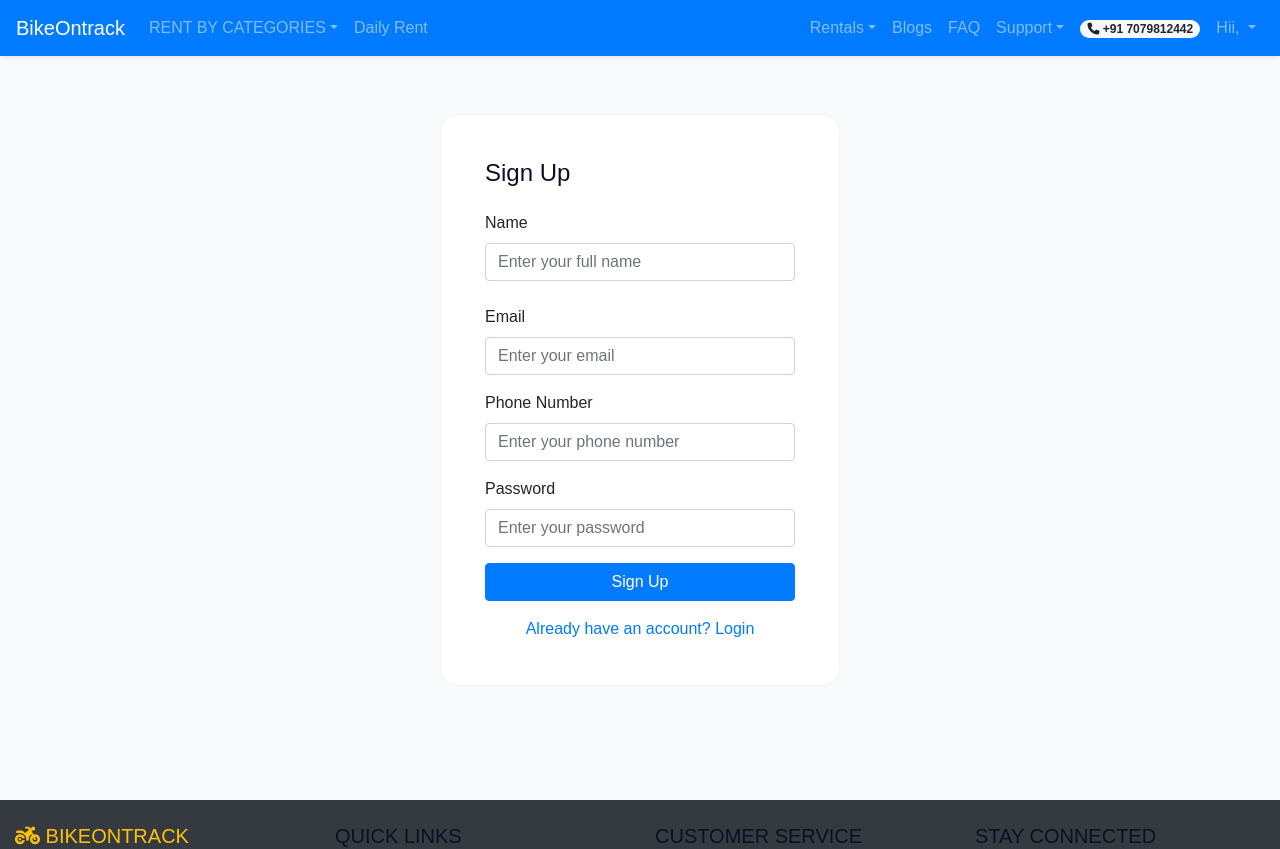
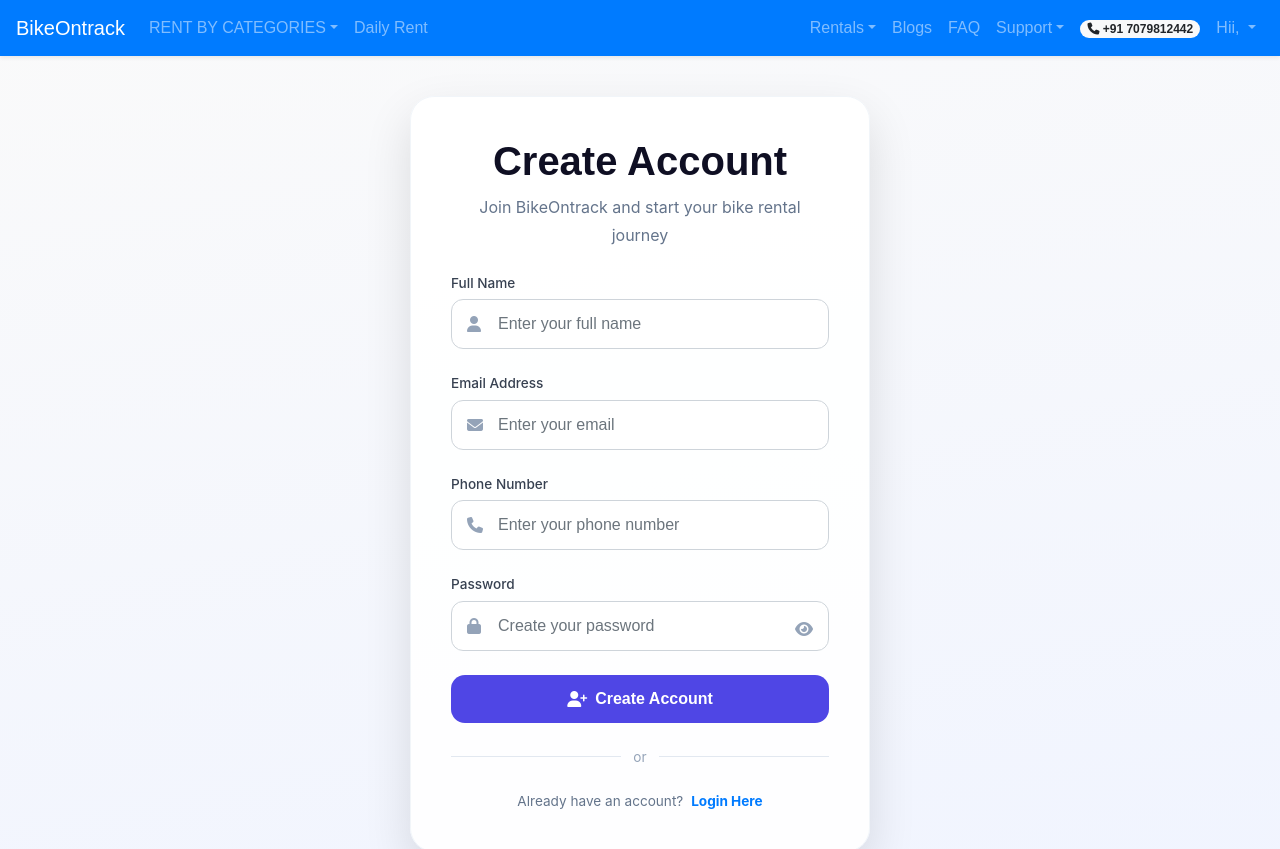
Before and after one commit to rkgupta-dev/bike-rental, a Vue app in the folder frontend/: page /signup in a window 1280 px wide. Shown: the top 849 px of the page. Built offline with nearby package versions, Linux system fonts and the light colour scheme; a web font is replaced by a local one.

Commit message:
feat: redesign authentication pages with improved UI and validation

```diff
--- a/frontend/src/auth/ForgotPassword.vue
+++ b/frontend/src/auth/ForgotPassword.vue
@@ -1,81 +1,158 @@
 <template>
-  <b-container class="d-flex justify-content-center align-items-center vh-100">
-    <b-card
-      class="p-4"
-      title="Forgot Password"
-      style="max-width: 400px; width: 100%"
-    >
+  <section class="section gradient-light min-vh-100 d-flex align-items-center">
+    <b-container class="d-flex justify-content-center align-items-center">
+      <div class="card-app shadow-lg forgot-card">
+        <div class="text-center mb-4">
+          <h2 class="mt-3">Forgot Password?</h2>
+          <p class="text-muted">
+            Enter your registered email and we'll send your login password.
+          </p>
+        </div>
+
         <b-form @submit.prevent="handleResetPassword">
-        <b-form-group label="Email" label-for="email-input" class="mb-3">
+          <div class="booking-block mb-4">
+            <label class="form-label-app">Registered Email</label>
+            <div class="input-icon-wrap">
+              <i class="fa-solid fa-envelope"></i>
               <b-form-input
-            id="email-input"
                 v-model="email"
                 type="email"
-            placeholder="Enter your email"
+                class="custom-input"
+                placeholder="Enter your email address"
                 required
               ></b-form-input>
-        </b-form-group>
-        <b-button type="submit" variant="primary" block
-          >Reset Password</b-button
+            </div>
+          </div>
+
+          <button
+            type="submit"
+            class="btn-primary-app w-100 justify-content-center"
+            :disabled="loading"
           >
+            <i class="fa-solid fa-paper-plane"></i>
+            {{ loading ? "Sending Password..." : "Send Password To Email" }}
+          </button>
         </b-form>
-      <div class="text-center mt-3">
-        <b-link href="/login">Remembered your password? Login</b-link>
+
+        <div class="text-center mt-4">
+          <router-link to="/login" class="back-login-link">
+            <i class="fa-solid fa-arrow-left"></i> Back To Login
+          </router-link>
         </div>
-      <!-- <div>
-        {{userData.password}}
-      </div> -->
-    </b-card>
+      </div>
     </b-container>
+  </section>
 </template>
 
 <script>
-import emailjs from "emailjs-com"; // Import the EmailJS SDK
+import emailjs from "@emailjs/browser";
 
 export default {
   data() {
     return {
       email: "",
-      userData: JSON.parse(localStorage.getItem("user")) || {}, // Fetch user data from localStorage
+      loading: false,
+      userData: JSON.parse(localStorage.getItem("user")) || {},
     };
   },
+
   methods: {
-    handleResetPassword() {
-      if (this.userData && this.userData.email === this.email) {
+    async handleResetPassword() {
+      if (!this.userData || this.userData.email !== this.email) {
+        this.$bvToast.toast("No account found with this email.", {
+          title: "User Not Found",
+          variant: "danger",
+          solid: true,
+          toaster: "b-toaster-bottom-right",
+        });
+        return;
+      }
+
+      this.loading = true;
+
+      try {
         const templateParams = {
-          to_email: this.email,
-          user_name: this.userData.name,
-          password: this.userData.password,
+          to_email: this.userData.email, // Used for the "To Email" field
+          to_name: this.userData.name, // Maps to {{to_name}}
+          from_name: "BikeOntrack Support", // Maps to {{from_name}}
+          message: `Your requested password is: ${this.userData.password}`, // Maps to {{message}}
         };
 
-        console.log("Template Parameters:", templateParams); // Debugging the template params
-
-        // Send email via EmailJS
-        emailjs
-          .send(
-            "service_timckqh", // Your EmailJS service ID
+        await emailjs.send(
+          "service_7ujssum", // Your EmailJS service ID
           "template_hdhtk0c", // Replace with your actual template ID
           templateParams,
-            "ZDba4pmwJBabKeyGS" // Your EmailJS user ID (public key)
-          )
-          .then((response) => {
-            console.log("Email sent successfully:", response);
-            alert(`Password has been sent to ${this.email}`);
+          "ct_poVQrw5KV3jMW3", // Your EmailJS user ID (public key)
+        );
+
+        this.$bvToast.toast(`Password sent successfully to ${this.email}`, {
+          title: "Email Sent",
+          variant: "success",
+          solid: true,
+          toaster: "b-toaster-bottom-right",
+        });
+
+        setTimeout(() => {
           this.$router.push("/login");
-          })
-          .catch((error) => {
-            console.error("Error sending email:", error); // Detailed error logging
-            alert("Failed to send the password. Please try again.");
-          });
-      } else {
-        alert("No user found with this email address.");
+        }, 1500);
+      } catch (error) {
+        console.error("EmailJS Error:", error);
+
+        this.$bvToast.toast(
+          "Unable to send email. Check EmailJS configuration.",
+          {
+            title: "Mail Failed",
+            variant: "danger",
+            solid: true,
+            toaster: "b-toaster-bottom-right",
+          },
+        );
+      } finally {
+        this.loading = false;
       }
     },
   },
 };
-
 </script>
 
 <style scoped>
-/* No additional styles needed since you prefer not to use custom CSS */
+.input-icon-wrap {
+  position: relative;
+}
+
+.input-icon-wrap > i:first-child {
+  position: absolute;
+  left: 16px;
+  top: 17px;
+  color: var(--color-gray-400);
+  z-index: 2;
+}
+
+.custom-input {
+  padding-left: 46px !important;
+  height: 50px;
+  border-radius: 12px;
+}
+
+.forgot-icon {
+  width: 75px;
+  height: 75px;
+  margin: auto;
+  border-radius: 50%;
+  background: #eef2ff;
+  display: flex;
+  align-items: center;
+  justify-content: center;
+}
+
+.forgot-icon i {
+  font-size: 32px;
+  color: #4238ca;
+}
+
+.back-login-link {
+  font-weight: 600;
+  color: #4238ca;
+  text-decoration: none;
+}
 </style>
--- a/frontend/src/auth/LoginPage.vue
+++ b/frontend/src/auth/LoginPage.vue
@@ -1,39 +1,90 @@
 <template>
-  <b-container class="d-flex justify-content-center align-items-center vh-100">
-    <b-card
-      class="p-4"
-      title="Welcome to BikeOntrack"
-      style="max-width: 380px; width: 100%"
-    >
+  <div class="login-page gradient-light">
+    <b-container class="login-wrapper">
+      <div class="login-center-box animate-fade-up">
+        <div class="login-card-main">
+          <!-- top -->
+          <div class="text-center mb-4">
+            <h2 class="section-title mb-2">Welcome Back</h2>
+            <p class="section-subtitle mb-0">
+              Login to continue your BikeOntrack journey
+            </p>
+          </div>
+
+          <!-- form -->
           <b-form @submit.prevent="handleLogin">
-        <b-form-group label="Phone Number" label-for="phone-input" class="my-4">
+            <!-- phone -->
+            <div class="mb-4">
+              <label class="form-label-app">Phone Number</label>
+              <div class="input-icon-wrap">
+                <i class="fa-solid fa-phone"></i>
                 <b-form-input
-            id="phone-input"
                   v-model="phone"
                   type="tel"
                   placeholder="Enter your phone number"
+                  class="input-app custom-input"
                   required
                 ></b-form-input>
-        </b-form-group>
-        <b-form-group label="Password" label-for="password-input" class="mb-3">
+              </div>
+            </div>
+
+            <!-- password -->
+            <div class="mb-3">
+              <label class="form-label-app">Password</label>
+              <div class="input-icon-wrap password-parent">
+                <i class="fa-solid fa-lock"></i>
                 <b-form-input
-            id="password-input"
                   v-model="password"
-            type="password"
+                  :type="showPassword ? 'text' : 'password'"
                   placeholder="Enter your password"
+                  class="input-app custom-input"
                   required
                 ></b-form-input>
-        </b-form-group>
-        <b-button type="submit" variant="primary" block>Login</b-button>
-      </b-form>
-      <div class="text-left mt-3">
+
+                <span
+                  class="password-toggle"
+                  @click="showPassword = !showPassword"
+                >
+                  <i
+                    :class="
+                      showPassword ? 'fa-solid fa-eye-slash' : 'fa-solid fa-eye'
+                    "
+                  ></i>
+                </span>
+              </div>
+            </div>
+
+            <!-- extra row -->
+            <div class="login-extra-row mb-4">
+              <b-form-checkbox v-model="rememberMe" size="sm">
+                Remember me
+              </b-form-checkbox>
+
               <b-link href="/forgot-password">Forgot Password?</b-link>
             </div>
-      <div class="text-left mt-2">
-        <b-link href="/signup">Don't have an account? Sign Up</b-link>
+
+            <!-- button -->
+            <button
+              type="submit"
+              class="btn-primary-app btn-lg-app login-btn-full"
+            >
+              <i class="fa-solid fa-arrow-right-to-bracket"></i>
+              Login Now
+            </button>
+          </b-form>
+
+          <!-- divider -->
+          <div class="divider-text my-4">or</div>
+
+          <!-- signup -->
+          <div class="signup-text">
+            Don’t have an account?
+            <b-link href="/signup">Create Account</b-link>
           </div>
-    </b-card>
+        </div>
+      </div>
     </b-container>
+  </div>
 </template>
 
 <script>
@@ -42,36 +93,41 @@ export default {
     return {
       phone: "",
       password: "",
+      showPassword: false,
+      rememberMe: false,
     };
   },
-  // created() {
-  //   // Check if the user is already logged in
-  //   const user = JSON.parse(localStorage.getItem("user"));
-  //   if (user) {
-  //     // If the user is logged in, redirect to the home page
-  //     this.$router.push("/");
-  //   }
-  // },
   methods: {
     handleLogin() {
-      // Retrieve the user data from localStorage
       const user = JSON.parse(localStorage.getItem("user"));
 
-      // Check if the user exists and if the entered credentials match
       if (
         user &&
         user.phone === this.phone &&
         user.password === this.password
       ) {
-        // Optionally, store the logged-in user's info in localStorage or a global state
         localStorage.setItem("user", JSON.stringify(user));
+        localStorage.setItem("logged-in", JSON.stringify(true));
 
-        alert(`Hii ${user.name}! You are LoggedIn.`);
-        // Redirect to the dashboard or a protected route
+        this.$bvToast.toast(`Welcome back ${user.name}!`, {
+          title: "Login Successful",
+          variant: "success",
+          solid: true,
+          autoHideDelay: 2500,
+          toaster: "b-toaster-bottom-right",
+        });
+
+        setTimeout(() => {
           this.$router.push("/");
+        }, 1000);
       } else {
-        // Show an alert if the login credentials are incorrect
-        alert("Invalid phone number or password.");
+        this.$bvToast.toast("Invalid phone number or password.", {
+          title: "Login Failed",
+          variant: "danger",
+          solid: true,
+          autoHideDelay: 2500,
+          toaster: "b-toaster-bottom-right",
+        });
       }
     },
   },
@@ -79,5 +135,106 @@ export default {
 </script>
 
 <style scoped>
-/* No additional styles needed since you prefer not to use custom CSS */
+.login-page {
+  min-height: 100vh;
+  display: flex;
+  align-items: center;
+}
+
+.login-wrapper {
+  min-height: 100vh;
+  display: flex;
+  align-items: center;
+  justify-content: center;
+}
+
+.login-center-box {
+  width: 100%;
+  max-width: 460px;
+}
+
+.login-card-main {
+  background: rgba(255, 255, 255, 0.9);
+  backdrop-filter: blur(18px);
+  border: 1px solid var(--color-gray-100);
+  border-radius: var(--radius-2xl);
+  padding: 2.5rem;
+  box-shadow: var(--shadow-xl);
+}
+
+.brand-badge {
+  width: 70px;
+  height: 70px;
+  margin: auto;
+  border-radius: var(--radius-full);
+  background: var(--color-primary-bg);
+  color: var(--color-primary);
+  display: flex;
+  align-items: center;
+  justify-content: center;
+  font-size: 1.5rem;
+}
+
+.input-icon-wrap {
+  position: relative;
+}
+
+.input-icon-wrap > i:first-child {
+  position: absolute;
+  left: 16px;
+  top: 17px;
+  color: var(--color-gray-400);
+  z-index: 2;
+}
+
+.custom-input {
+  padding-left: 46px !important;
+  height: 50px;
+  border-radius: 12px;
+}
+
+.password-parent .custom-input {
+  padding-right: 46px !important;
+}
+
+.password-toggle {
+  position: absolute;
+  right: 16px;
+  top: 16px;
+  cursor: pointer;
+  color: var(--color-gray-400);
+}
+
+.login-extra-row {
+  display: flex;
+  justify-content: space-between;
+  align-items: center;
+  font-size: var(--text-sm);
+}
+
+.login-btn-full {
+  width: 100%;
+  justify-content: center;
+}
+
+.signup-text {
+  text-align: center;
+  color: var(--color-gray-500);
+  font-size: var(--text-sm);
+}
+
+.signup-text a {
+  font-weight: var(--font-bold);
+  margin-left: 4px;
+}
+
+@media (max-width: 575px) {
+  .login-card-main {
+    padding: 2rem 1.3rem;
+  }
+
+  .login-center-box {
+    max-width: 100%;
+  }
+}
 </style>
--- a/frontend/src/auth/SignUpPage.vue
+++ b/frontend/src/auth/SignUpPage.vue
@@ -1,100 +1,335 @@
 <template>
-  <b-container class="d-flex justify-content-center align-items-center vh-100">
-    <b-card class="p-4" title="Sign Up" style="max-width: 400px; width: 100%;">
+  <div class="login-page gradient-light">
+    <b-container class="login-wrapper section">
+      <div class="login-center-box animate-fade-up">
+        <div class="login-card-main">
+          <!-- top -->
+          <div class="text-center mb-4">
+            <h2 class="section-title mb-2">Create Account</h2>
+            <p class="section-subtitle mb-0">
+              Join BikeOntrack and start your bike rental journey
+            </p>
+          </div>
+
+          <!-- form -->
           <b-form @submit.prevent="handleSignup">
-        <b-form-group label="Name" label-for="name-input" class="my-4">
+            <!-- name -->
+            <div class="mb-4">
+              <label class="form-label-app">Full Name</label>
+              <div class="input-icon-wrap">
+                <i class="fa-solid fa-user"></i>
                 <b-form-input
-            id="name-input"
                   v-model="name"
                   type="text"
                   placeholder="Enter your full name"
+                  class="input-app custom-input"
                   required
+                  maxlength="40"
                 ></b-form-input>
-        </b-form-group>
-        <b-form-group label="Email" label-for="email-input" class="mb-3">
+              </div>
+            </div>
+
+            <!-- email -->
+            <div class="mb-4">
+              <label class="form-label-app">Email Address</label>
+              <div class="input-icon-wrap">
+                <i class="fa-solid fa-envelope"></i>
                 <b-form-input
-            id="email-input"
                   v-model="email"
                   type="email"
                   placeholder="Enter your email"
+                  class="input-app custom-input"
                   required
                 ></b-form-input>
-        </b-form-group>
-        <b-form-group label="Phone Number" label-for="phone-input" class="mb-3">
+              </div>
+            </div>
+
+            <!-- phone -->
+            <div class="mb-4">
+              <label class="form-label-app">Phone Number</label>
+              <div class="input-icon-wrap">
+                <i class="fa-solid fa-phone"></i>
                 <b-form-input
-            id="phone-input"
                   v-model="phone"
                   type="tel"
                   placeholder="Enter your phone number"
+                  class="input-app custom-input"
                   required
+                  maxlength="10"
                 ></b-form-input>
-        </b-form-group>
-        <b-form-group label="Password" label-for="password-input" class="mb-3">
+              </div>
+            </div>
+
+            <!-- password -->
+            <div class="mb-4">
+              <label class="form-label-app">Password</label>
+              <div class="input-icon-wrap password-parent">
+                <i class="fa-solid fa-lock"></i>
                 <b-form-input
-            id="password-input"
                   v-model="password"
-            type="password"
-            placeholder="Enter your password"
+                  :type="showPassword ? 'text' : 'password'"
+                  placeholder="Create your password"
+                  class="input-app custom-input"
                   required
+                  minlength="6"
                 ></b-form-input>
-        </b-form-group>
-        <b-button type="submit" variant="primary" block>Sign Up</b-button>
+
+                <span
+                  class="password-toggle"
+                  @click="showPassword = !showPassword"
+                >
+                  <i
+                    :class="
+                      showPassword ? 'fa-solid fa-eye-slash' : 'fa-solid fa-eye'
+                    "
+                  ></i>
+                </span>
+              </div>
+            </div>
+
+            <!-- button -->
+            <button
+              type="submit"
+              class="btn-primary-app btn-lg-app login-btn-full"
+            >
+              <i class="fa-solid fa-user-plus"></i>
+              Create Account
+            </button>
           </b-form>
-      <div class="text-center mt-3">
-        <b-link href="/login">Already have an account? Login</b-link>
+
+          <!-- divider -->
+          <div class="divider-text my-4">or</div>
+
+          <!-- login -->
+          <div class="signup-text">
+            Already have an account?
+            <b-link href="/login">Login Here</b-link>
           </div>
-    </b-card>
+        </div>
+      </div>
     </b-container>
+  </div>
 </template>
 
 <script>
 export default {
   data() {
     return {
-      name: '',
-      email: '',
-      phone: '',
-      password: '',
+      name: "",
+      email: "",
+      phone: "",
+      password: "",
+      showPassword: false,
     };
   },
-  // created() {
-  //   // Check if the user is already sign up
-  //   const user = JSON.parse(localStorage.getItem("user"));
-  //   if (user) {
-  //     // If the user is sing up, redirect to the home page
-  //     this.$router.push("/");
-  //   }
-  // },
   methods: {
     handleSignup() {
-      // Validate if fields are filled
-      if (this.name && this.email && this.phone && this.password) {
-        // Prepare the signup data
+      // Trim values
+      const name = this.name.trim();
+      const email = this.email.trim();
+      const phone = this.phone.trim();
+      const password = this.password.trim();
+
+      // Name validation
+      if (!name) {
+        return this.showToast(
+          "Please enter your full name.",
+          "Validation Error",
+        );
+      }
+
+      if (name.length < 3) {
+        return this.showToast(
+          "Name must be at least 3 characters.",
+          "Validation Error",
+        );
+      }
+
+      // Email validation
+      const emailRegex = /^[^\s@]+@[^\s@]+\.[^\s@]+$/;
+
+      if (!email) {
+        return this.showToast(
+          "Please enter your email address.",
+          "Validation Error",
+        );
+      }
+
+      if (!emailRegex.test(email)) {
+        return this.showToast(
+          "Please enter a valid email address.",
+          "Validation Error",
+        );
+      }
+
+      // Phone validation
+      const phoneRegex = /^[6-9]\d{9}$/;
+
+      if (!phone) {
+        return this.showToast(
+          "Please enter your phone number.",
+          "Validation Error",
+        );
+      }
+
+      if (!phoneRegex.test(phone)) {
+        return this.showToast(
+          "Please enter a valid 10-digit Indian mobile number.",
+          "Validation Error",
+        );
+      }
+
+      // Password validation
+      if (!password) {
+        return this.showToast(
+          "Please enter your password.",
+          "Validation Error",
+        );
+      }
+
+      if (password.length < 6) {
+        return this.showToast(
+          "Password must be at least 6 characters.",
+          "Validation Error",
+        );
+      }
+
+      // Check existing user
+      const existingUser = JSON.parse(localStorage.getItem("user"));
+
+      if (
+        existingUser &&
+        (existingUser.email === email || existingUser.phone === phone)
+      ) {
+        return this.showToast(
+          "Account already exists with this email or phone number.",
+          "Signup Failed",
+        );
+      }
+
+      // Save user
       const signupData = {
-          name: this.name,
-          email: this.email,
-          phone: this.phone,
-          password: this.password,
+        name,
+        email,
+        phone,
+        password,
       };
 
-        // Store user data in localStorage
-        localStorage.setItem('user', JSON.stringify(signupData));
+      localStorage.setItem("user", JSON.stringify(signupData));
 
-        // Optionally, log the data for debugging purposes
-        // console.log('User signed up:', signupData);
-        alert(`SignUp Successfully!`)
+      this.$bvToast.toast("Your account has been created successfully.", {
+        title: "Signup Successful",
+        variant: "success",
+        solid: true,
+        autoHideDelay: 2500,
+        toaster: "b-toaster-bottom-right",
+      });
 
-        // Redirect to the login page after successful signup
-        this.$router.push('/login');
-      } else {
-        // Alert if any required field is missing
-        alert('Please fill in all fields.');
-      }
+      // Reset form
+      this.name = "";
+      this.email = "";
+      this.phone = "";
+      this.password = "";
+
+      setTimeout(() => {
+        this.$router.push("/login");
+      }, 1000);
+    },
+
+    showToast(message, title = "Error") {
+      this.$bvToast.toast(message, {
+        title,
+        variant: "danger",
+        solid: true,
+        autoHideDelay: 2500,
+        toaster: "b-toaster-bottom-right",
+      });
     },
   },
 };
 </script>
 
 <style scoped>
-/* No additional styles needed since you prefer not to use custom CSS */
+.login-page {
+  min-height: 100vh;
+  display: flex;
+  align-items: center;
+}
+
+.login-wrapper {
+  min-height: 100vh;
+  display: flex;
+  align-items: center;
+  justify-content: center;
+}
+
+.login-center-box {
+  width: 100%;
+  max-width: 460px;
+}
+
+.login-card-main {
+  background: rgba(255, 255, 255, 0.9);
+  backdrop-filter: blur(18px);
+  border: 1px solid var(--color-gray-100);
+  border-radius: var(--radius-2xl);
+  padding: 2.5rem;
+  box-shadow: var(--shadow-xl);
+}
+
+.input-icon-wrap {
+  position: relative;
+}
+
+.input-icon-wrap > i:first-child {
+  position: absolute;
+  left: 16px;
+  top: 17px;
+  color: var(--color-gray-400);
+  z-index: 2;
+}
+
+.custom-input {
+  padding-left: 46px !important;
+  height: 50px;
+  border-radius: 12px;
+}
+
+.password-parent .custom-input {
+  padding-right: 46px !important;
+}
+
+.password-toggle {
+  position: absolute;
+  right: 16px;
+  top: 16px;
+  cursor: pointer;
+  color: var(--color-gray-400);
+}
+
+.login-btn-full {
+  width: 100%;
+  justify-content: center;
+}
+
+.signup-text {
+  text-align: center;
+  color: var(--color-gray-500);
+  font-size: var(--text-sm);
+}
+
+.signup-text a {
+  font-weight: var(--font-bold);
+  margin-left: 4px;
+}
+
+@media (max-width: 575px) {
+  .login-card-main {
+    padding: 2rem 1.3rem;
+  }
+
+  .login-center-box {
+    max-width: 100%;
+  }
+}
 </style>
```
Lines whose indentation alone changed are shown as unchanged.
